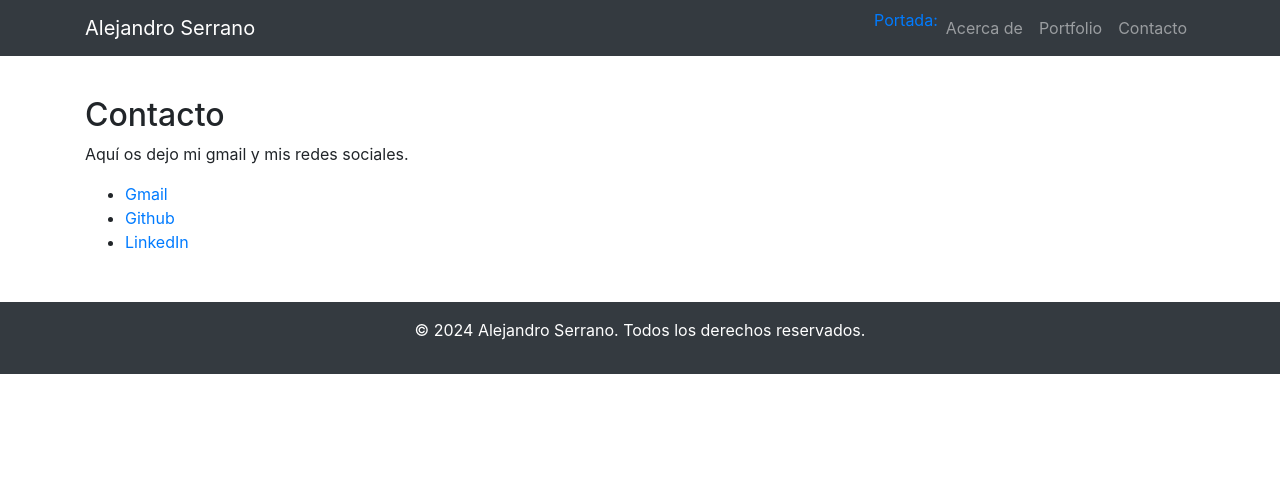
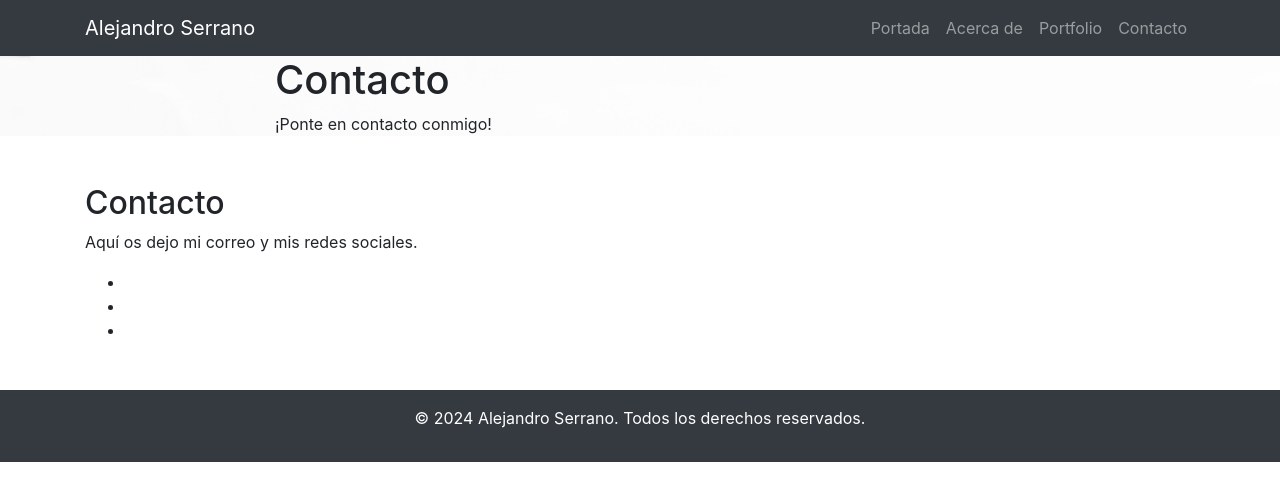
Before and after one commit to seerraa16/Blog_Django, a Django app: page /contact/ in a window 1280 px wide. Shown: the top 501 px of the page. Run offline with Django 5.2, Linux system fonts and the light colour scheme; some libraries are stand-ins or nearby versions.

Commit message:
imagenes

```diff
--- a/webpersonal/core/templates/core/base.html
+++ b/webpersonal/core/templates/core/base.html
@@ -27,7 +27,7 @@
                 <div class="collapse navbar-collapse" id="navbarResponsive">
                     <ul class="navbar-nav ml-auto">
                         <li class="nav-item">
-                            <a class="navbar-link" href="{% url 'home' %}">Portada:</a>
+                            <a class="nav-link" href="{% url 'home' %}">Portada</a>
                         </li>
                         <li class="nav-item">
                             <a class="nav-link" href="{% url 'about' %}">Acerca de</a>
@@ -42,6 +42,19 @@
                 </div>
             </div>
         </nav>
+
+            <header class="masthead" style="background-image: url('{% block background %}{% endblock %}')">
+                <div class="overlay"></div>
+                <div class="container">
+                    <div class="row">
+                        <div class="col-lg-8 col-md-10 mx-auto">
+                            <div class="site-heading">
+                                {% block headers %}{% endblock %}
+                            </div>
+                        </div>
+                    </div>
+                </div>
+            </header>
 
     <main class ="container mt-5">
         {% block content %}
--- a/webpersonal/core/templates/core/contact.html
+++ b/webpersonal/core/templates/core/contact.html
@@ -1,18 +1,36 @@
 {% extends 'core/base.html' %}
+{% load static %}
 
 {% block title %}Contacto{% endblock %}
 
+{% block background %}{% static 'core/img/contact-bg.jpg' %}{% endblock %}
+
+{% block headers %}
+<h1>Contacto</h1>
+<span class="subheading">¡Ponte en contacto conmigo!</span>
+{% endblock %}
+
 {% block content %}
+<h2>Contacto</h2>
+<p>Aquí os dejo mi correo y mis redes sociales.</p>
 
-<h2>Contacto</h2>
+<ul class="contact-list">
+    <!-- Gmail -->
+    <li>
+        <a href="mailto:aserrcat@myuax.com" target="_blank">
+        </a>
+    </li>
 
-<p>Aquí os dejo mi gmail y mis redes sociales.</p>
+    <!-- GitHub -->
+    <li>
+        <a href="https://github.com/Seerraa16" target="_blank">
+        </a>
+    </li>
 
-<ul>
-    <li><a href="mailto:aserrcat@myuax.com">Gmail</a></li>
-    <li><a href="https://github.com/Seerraa16">Github</a></li>
-    <li><a href="https://linkedin.com/in/alejandro-serrano-094145336">LinkedIn</a></li>
-
+    <!-- LinkedIn -->
+    <li>
+        <a href="https://linkedin.com/in/alejandro-serrano-094145336" target="_blank">
+        </a>
+    </li>
 </ul>
-
 {% endblock %}
```
Also changed, not shown: webpersonal/core/templates/core/about.html (+11 -2 lines), webpersonal/core/templates/core/home.html (+11 -3 lines), webpersonal/core/templates/core/portfolio.html (+13 -4 lines).
